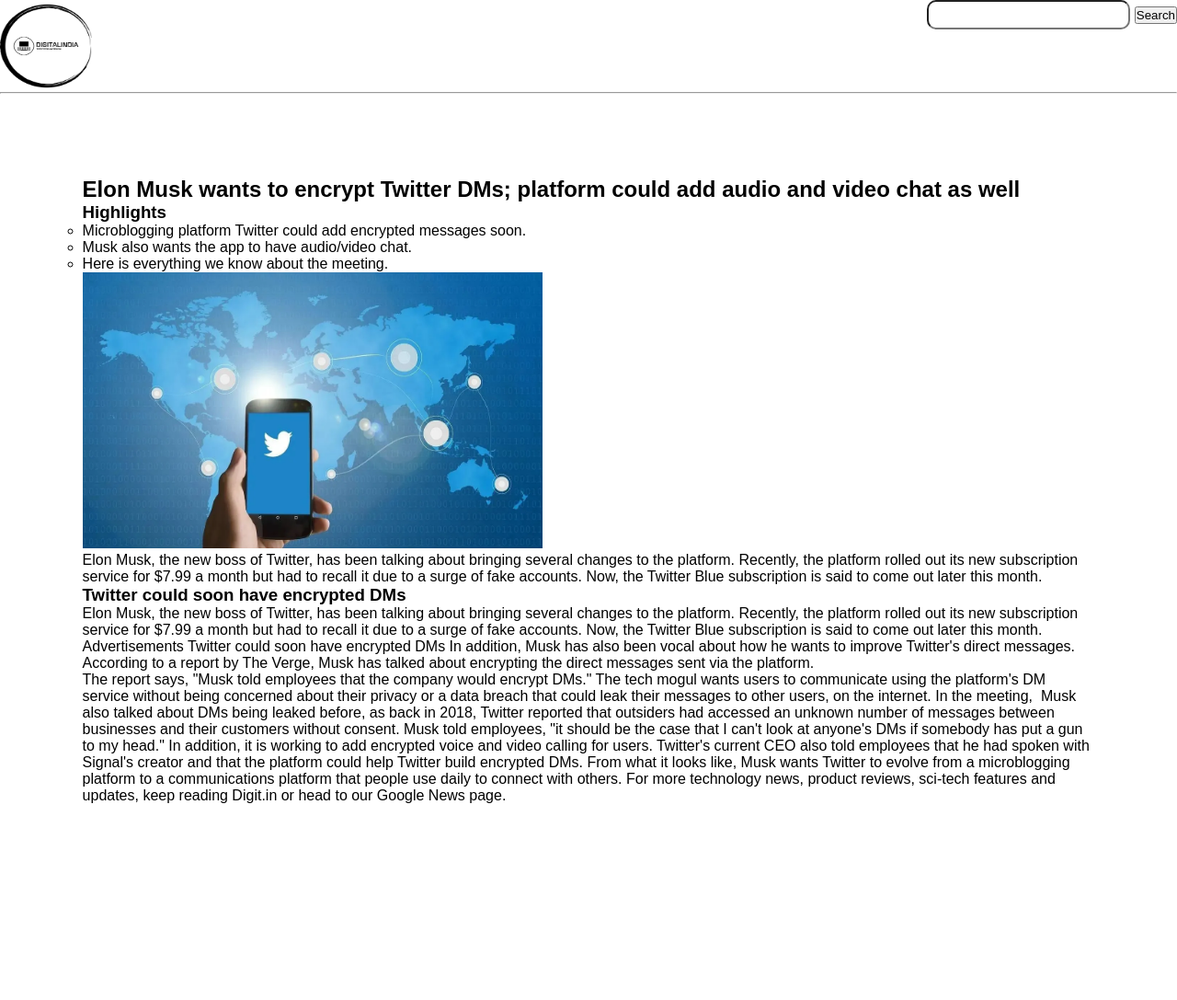
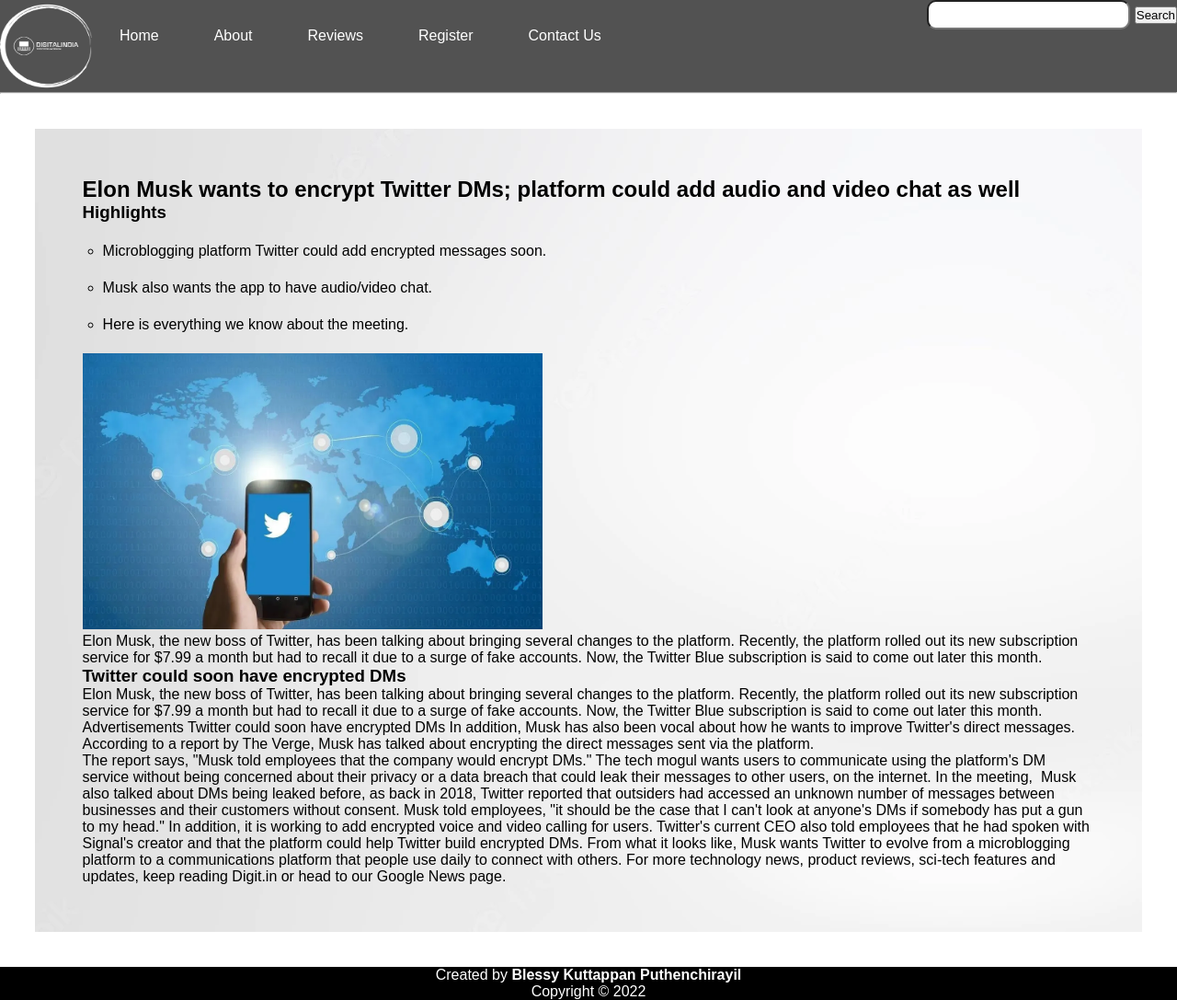
Before and after one commit to blessykp/Front-end-Exercise, a plain HTML site: page html/news1.html in a window 1280 px wide. Shown: the whole page at 92% size. Before the commit the page ends 963 px from the top, so only its background shows below. Drawn offline with Linux system fonts and the light colour scheme; files that its build step writes are made by us from their sources.

Commit message:
commit noon

```diff
--- a/html/news1.html
+++ b/html/news1.html
@@ -4,22 +4,25 @@
     <meta charset="UTF-8">
     <meta http-equiv="X-UA-Compatible" content="IE=edge">
     <meta name="viewport" content="width=device-width, initial-scale=1.0">
-    <link rel="stylesheet" href="css/style.css">
+    <link rel="stylesheet" href="../css/style.css">
     <link rel="icon" type="image/x-icon" href="../images/favicon.ico">
     <title>DigitIndia</title>
 </head>
 <body>
-    <nav class="navbar background">
+    <nav class="navbar navotherbackground">
         <ul class="left-nav">
             <div class="logo">
-                <img src="../images/digitalindia-high-resolution-logo-black-on-transparent-background.png" alt="logo">
+                <img src="../images/digitalindia-high-resolution-logo-white-on-transparent-background.png" alt="logo">
             </div>
             <li><a href="">Home</a></li>
             <li><a href="">About</a></li>
-            <li><a href="">Services</a></li>
-            <li><a href="">Contact Us</a></li>
+            <li><a href="html/review1.html">Reviews</a></li>
+            <li><a href="html/registration.html">Register</a></li>
+            <li><a href="html/contact.html">Contact Us</a></li>
 
         </ul>
+
+
         <div class="right-nav">
             <input type="text" name="search" id="search">
             <button class="btn-small">Search</button>
@@ -28,7 +31,7 @@
 
     <hr>
     <div class="main-news1">
-    <section class="news1 main-news1"  >
+    <section class="news1 newsbackground"  >
         <h2>Elon Musk wants to encrypt Twitter DMs; platform could add audio and video chat as well </h2>
         <h3>Highlights</h3>
         <ul >
@@ -61,5 +64,17 @@
             For more technology news, product reviews, sci-tech features and updates, keep reading Digit.in or head to our Google News page.</p>
     </section>
 </div>
+    <!-- footer -->
+
+    <footer>
+
+        <div class="copyright">
+            <p>Created by <b>Blessy Kuttappan Puthenchirayil</b></p>
+            <p>Copyright &copy 2022</p>
+        </div>
+
+    </footer>
+
+    <!-- END -footer -->
 </body>
 </html>
```
Also changed, not shown: html/news2.html (+22 -8 lines), html/review1.html (+24 -8 lines), html/review2.html (+22 -6 lines).
